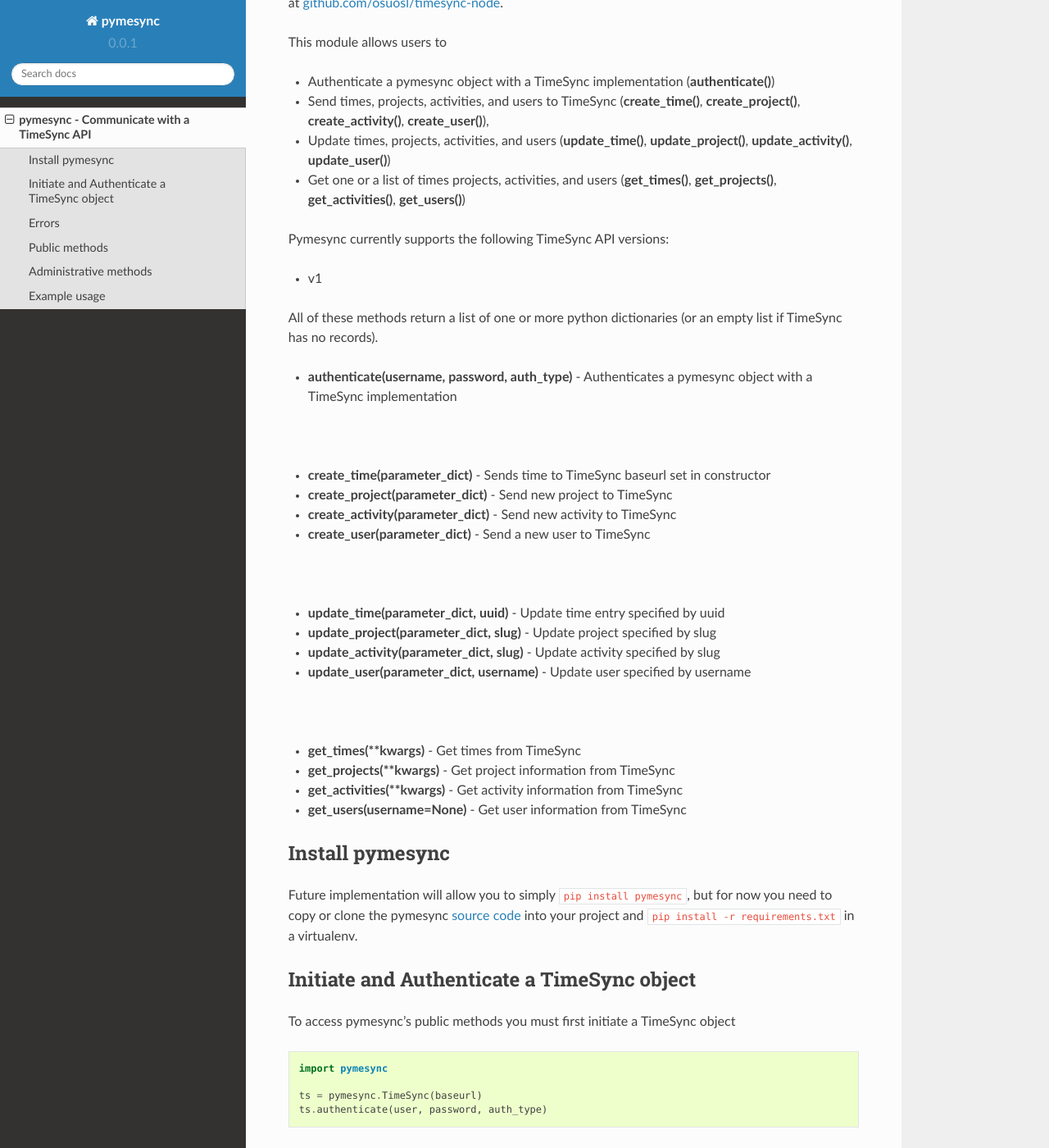
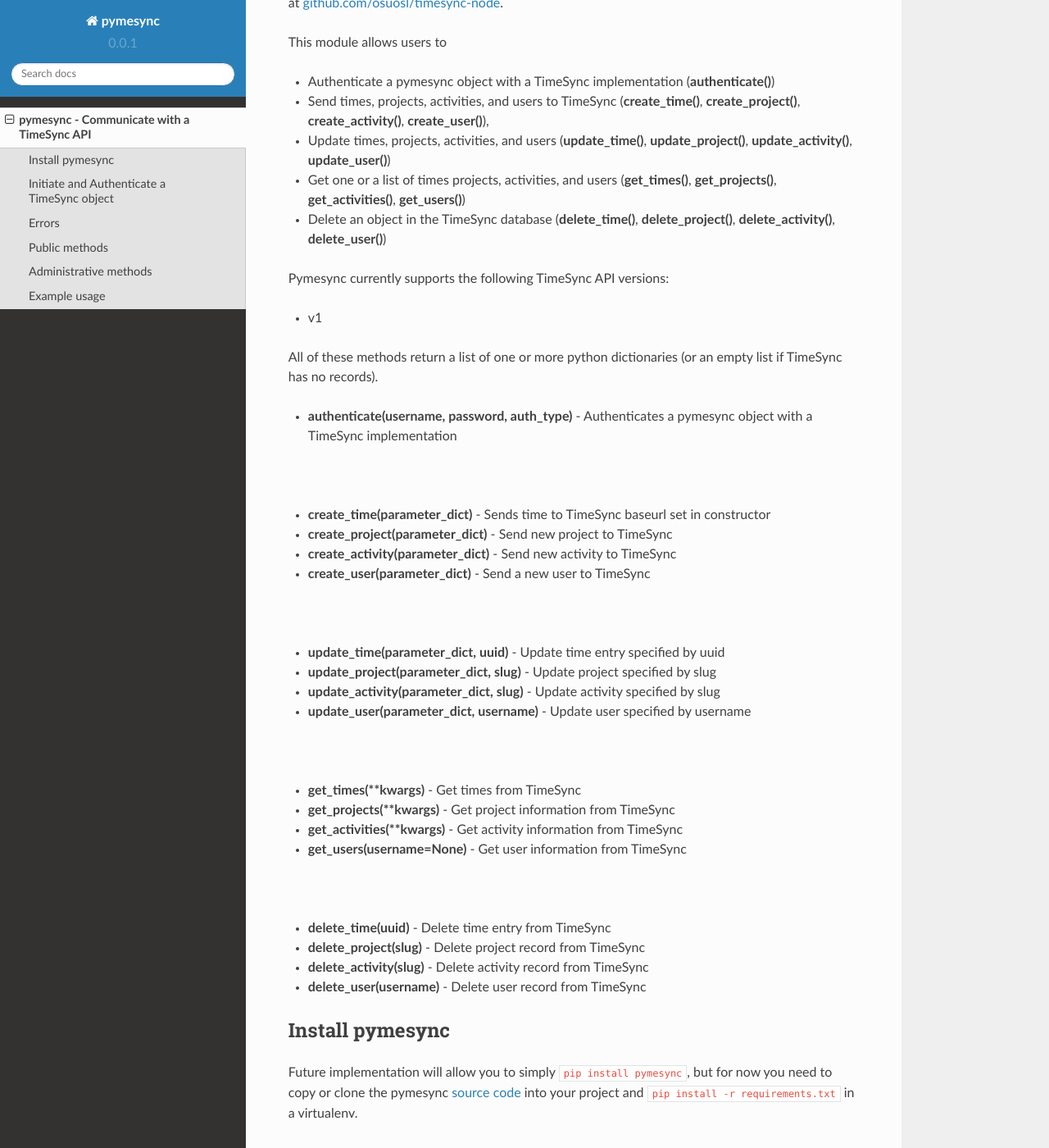
Before and after one commit to osuosl/pymesync, a Sphinx documentation site: the page built from docs/source/usage.rst, in a window 1280 px wide and 1400 px high, scrolled down 444 px. Shown: the whole window at 82% size. Built offline with Sphinx 7.4.7 and the Read the Docs theme 2.0.0, drawn with Linux system fonts in a browser that asks for light colours; some of the changed text lies outside the part shown.

Commit message:
Docs for delete_* methods

```diff
--- a/docs/source/usage.rst
+++ b/docs/source/usage.rst
@@ -19,6 +19,8 @@
   **update_project()**, **update_activity()**, **update_user()**)
 * Get one or a list of times projects, activities, and users (**get_times()**,
   **get_projects()**, **get_activities()**, **get_users()**)
+* Delete an object in the TimeSync database (**delete_time()**,
+  **delete_project()**, **delete_activity()**, **delete_user()**)
 
 Pymesync currently supports the following TimeSync API versions:
 
@@ -51,6 +53,13 @@
 * **get_projects(\**kwargs)** - Get project information from TimeSync
 * **get_activities(\**kwargs)** - Get activity information from TimeSync
 * **get_users(username=None)** - Get user information from TimeSync
+
+|
+
+* **delete_time(uuid)** - Delete time entry from TimeSync
+* **delete_project(slug)** - Delete project record from TimeSync
+* **delete_activity(slug)** - Delete activity record from TimeSync
+* **delete_user(username)** - Delete user record from TimeSync
 
 .. _OSU Open Source Lab: http://www.osuosl.org
 .. _TimeSync API: http://timesync.readthedocs.org/en/latest/
@@ -298,6 +307,15 @@
 
 ------------------------------------------
 
+TimeSync.\ **delete_time(uuid)**
+
+    Allows the currently authenticated user to delete their own time entry by
+    uuid.
+
+    ``uuid`` is a string containing the uuid of the time entry to be deleted.
+
+------------------------------------------
+
 TimeSync.\ **get_projects(\**kwargs)**
 
     Request project entries from the TimeSync instance specified by the baseurl
@@ -458,6 +476,15 @@
 
 ------------------------------------------
 
+TimeSync.\ **delete_project(slug)**
+
+    Allows the currently authenticated admin user to delete a project record by
+    slug.
+
+    ``slug`` is a string containing the slug of the project to be deleted.
+
+------------------------------------------
+
 TimeSync.\ **create_activity(parameter_dict)**
 
     Create an activity on the TimeSync instance at the baseurl provided when
@@ -514,6 +541,15 @@
       parameter_dict = {
             "slug": "test"
       }
+
+------------------------------------------
+
+TimeSync.\ **delete_activity(slug)**
+
+    Allows the currently authenticated admin user to delete an activity record
+    by slug.
+
+    ``slug`` is a string containing the slug of the activity to be deleted.
 
 ------------------------------------------
 
@@ -582,6 +618,15 @@
 
 ------------------------------------------
 
+TimeSync.\ **delete_user(username)**
+
+    Allows the currently authenticated admin user to delete a user record by
+    username.
+
+    ``username`` is a string containing the username of the user to be deleted.
+
+------------------------------------------
+
 
 Example usage
 -------------
```
